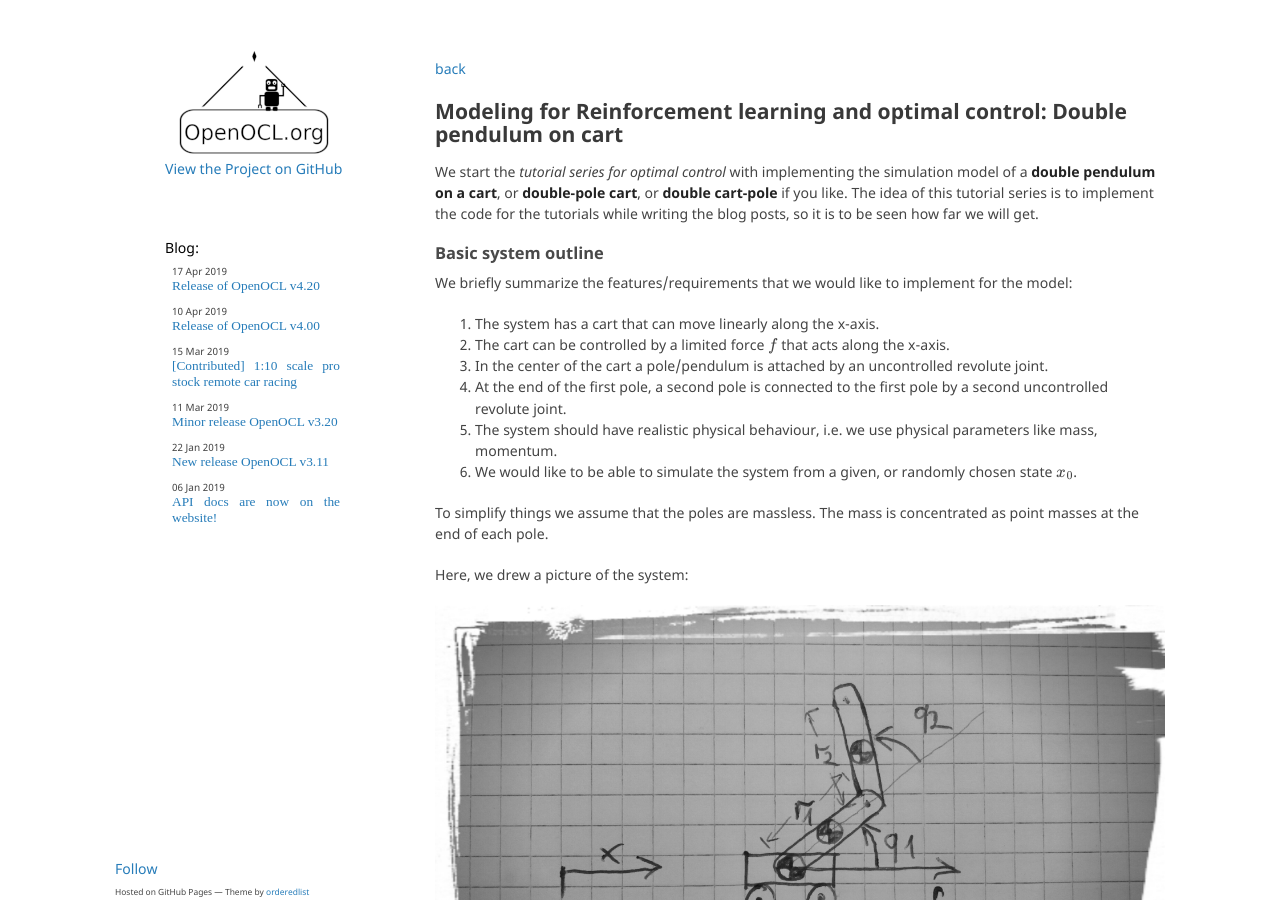
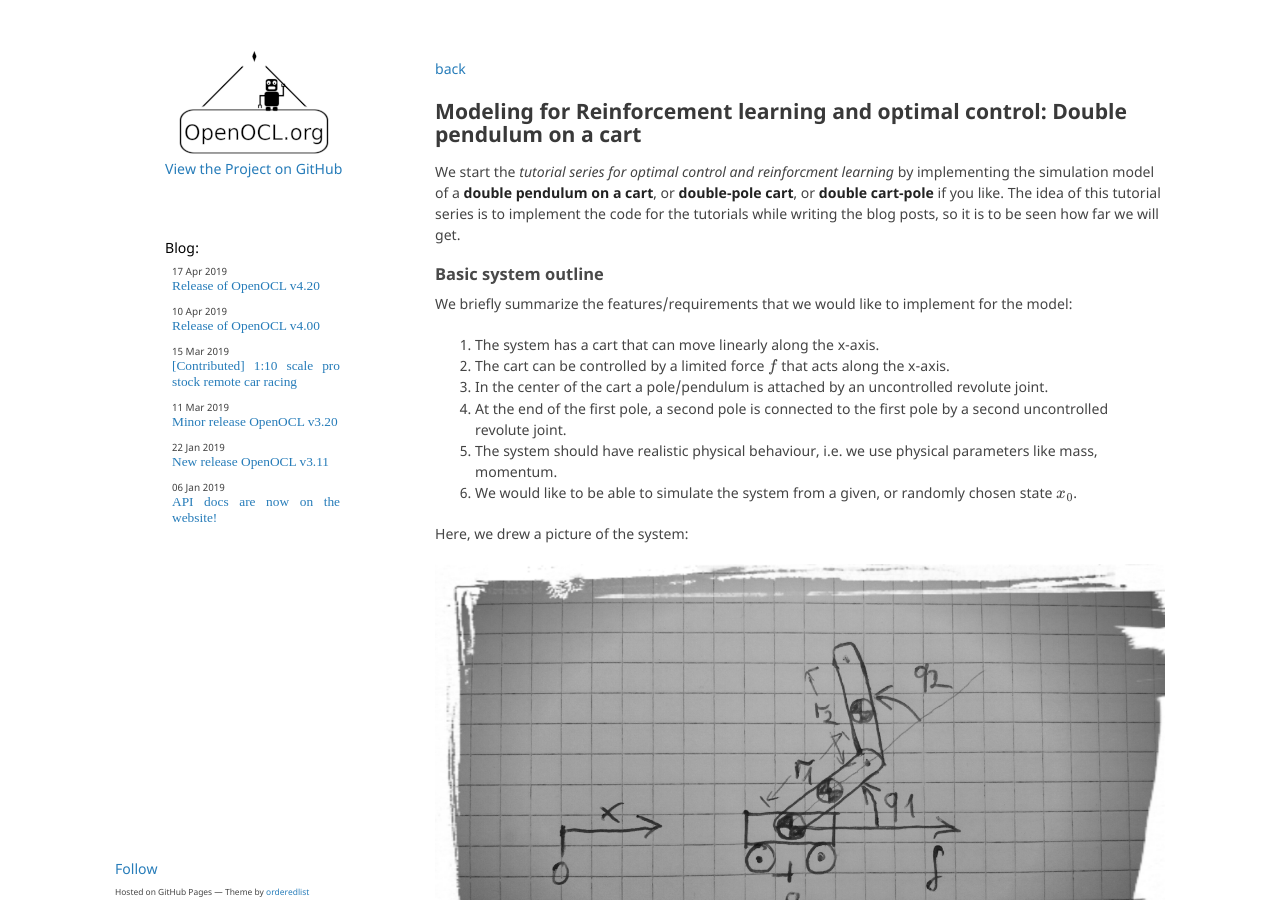
Before and after one commit to OpenOCL/openocl.github.io, a Jekyll site: the page built from _posts/2019-04-21-tutorial-01-modeling-double-cartpole.md, in a window 1280 px wide and 900 px high. Built offline with Jekyll 4.4.1, drawn with Linux system fonts in a browser that asks for light colours; some web fonts are replaced; our own code applies the rules of GitHub Pages for plain Markdown files; formulas are drawn with MathJax 3; a script that is not in the unit is left out; comment, search, counter and statistics services are not loaded.

Commit message:
Update 2019-04-21-tutorial-01-modeling-double-cartpole.md

```diff
--- a/_posts/2019-04-21-tutorial-01-modeling-double-cartpole.md
+++ b/_posts/2019-04-21-tutorial-01-modeling-double-cartpole.md
@@ -1,12 +1,12 @@
 ---
 categories: tutorials
-title: "Modeling for Reinforcement learning and optimal control: Double pendulum on cart"
+title: "Modeling for Reinforcement learning and optimal control: Double pendulum on a cart"
 permalink: /:categories/:title/
 mathjax: true
 hidden: true
 ---
 
-We start the *tutorial series for optimal control* with implementing the simulation model of a **double pendulum on a cart**, or **double-pole cart**, or **double cart-pole** if you like.
+We start the *tutorial series for optimal control and reinforcment learning* by implementing the simulation model of a **double pendulum on a cart**, or **double-pole cart**, or **double cart-pole** if you like.
 The idea of this tutorial series is to implement the code for the tutorials while writing the blog posts, so it is to be seen how far we will get.
 
 ### Basic system outline
@@ -19,8 +19,6 @@ We briefly summarize the features/requirements that we would like to implement f
 4. At the end of the first pole, a second pole is connected to the first pole by a second uncontrolled revolute joint.
 5. The system should have realistic physical behaviour, i.e. we use physical parameters like mass, momentum.
 6. We would like to be able to simulate the system from a given, or randomly chosen state $x_0$.
-
-To simplify things we assume that the poles are massless. The mass is concentrated as point masses at the end of each pole.
 
 Here, we drew a picture of the system:
 
```
Also changed, not shown: other parts of _posts/2019-04-21-tutorial-01-modeling-double-cartpole.md (+1 -1 lines).
